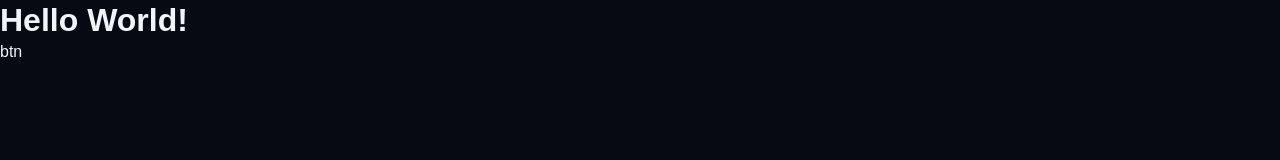
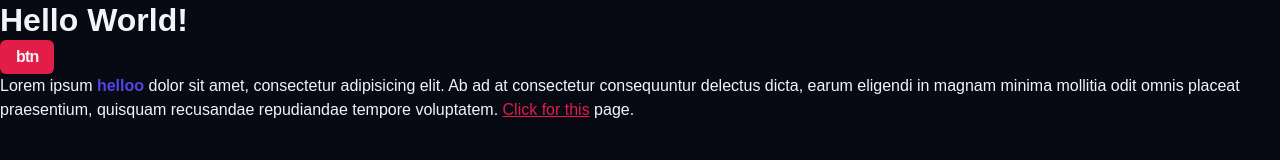
Before and after one commit to Sashmitha-Ravindu/portfolio, a website built with Vite: page index.html in a window 1280 px wide. Built offline with nearby package versions, Linux system fonts and the light colour scheme; a web font is replaced by a local one.

Commit message:
Add css utils

```diff
--- a/index.html
+++ b/index.html
@@ -9,7 +9,10 @@
 </head>
 <body>
 <h1>Hello World!</h1>
-<button>btn</button>
+<button class="btn">btn</button>
+<p>Lorem ipsum <strong>helloo</strong> dolor sit amet, consectetur adipisicing elit. Ab ad at consectetur consequuntur delectus dicta, earum
+    eligendi in magnam minima mollitia odit omnis placeat praesentium, quisquam recusandae repudiandae tempore
+    voluptatem. <a href="#">Click for this</a> page.</p>
 <script src="/src/main.js" type="module"></script>
 </body>
 </html>
--- a/src/main.js
+++ b/src/main.js
@@ -1,2 +1,3 @@
-import '../styles/modern-normalize.css'
-import '../styles/style.css'
+import '../styles/modern-normalize.css';
+import '../styles/style.css';
+import '../styles/utils.css';
--- a/styles/style.css
+++ b/styles/style.css
@@ -6,6 +6,9 @@
     --clr-slate800: #1e293b;
     --clr-rose: #e11d48;
     --clr-indigo: #4f46e5;
+
+    /*  rose:	rgb(225, 29, 72)*/
+    /*    indigo:rgb(79, 70, 229)*/
 }
 
 *{
@@ -42,3 +45,11 @@ button{
     cursor: pointer;
     color: inherit;
 }
+
+a{
+    color: var(--clr-rose);
+}
+
+strong{
+    color: var(--clr-indigo);
+}
--- /dev/null
+++ b/styles/utils.css
@@ -0,0 +1,10 @@
+.btn{
+    display: inline-block;
+    font-weight: 600;
+    text-decoration: none;
+    letter-spacing: -0.05em;
+    background-color: var(--clr-rose);
+    color: var(--clr-light);
+    padding: 0.5em 1em;
+    border-radius: 6px;
+}
```
